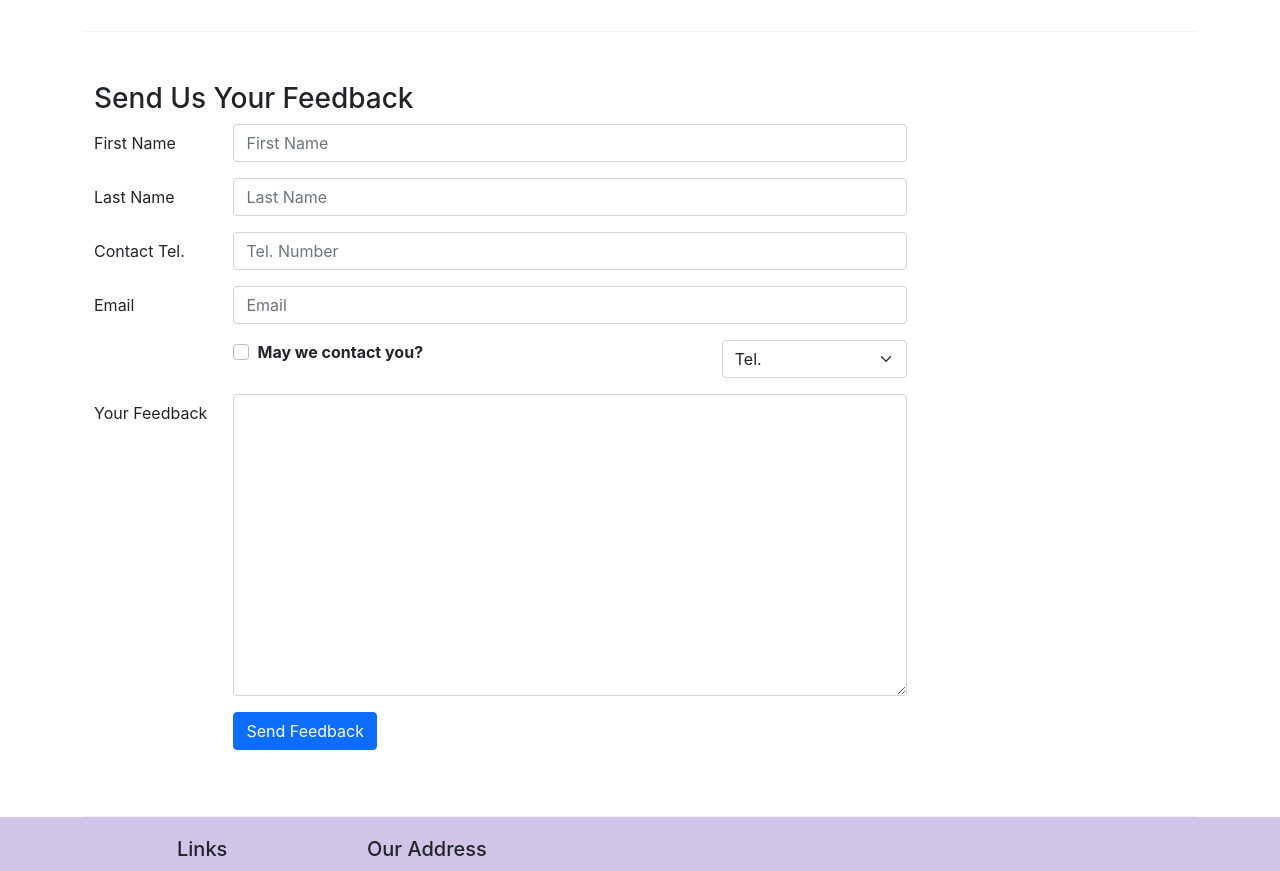
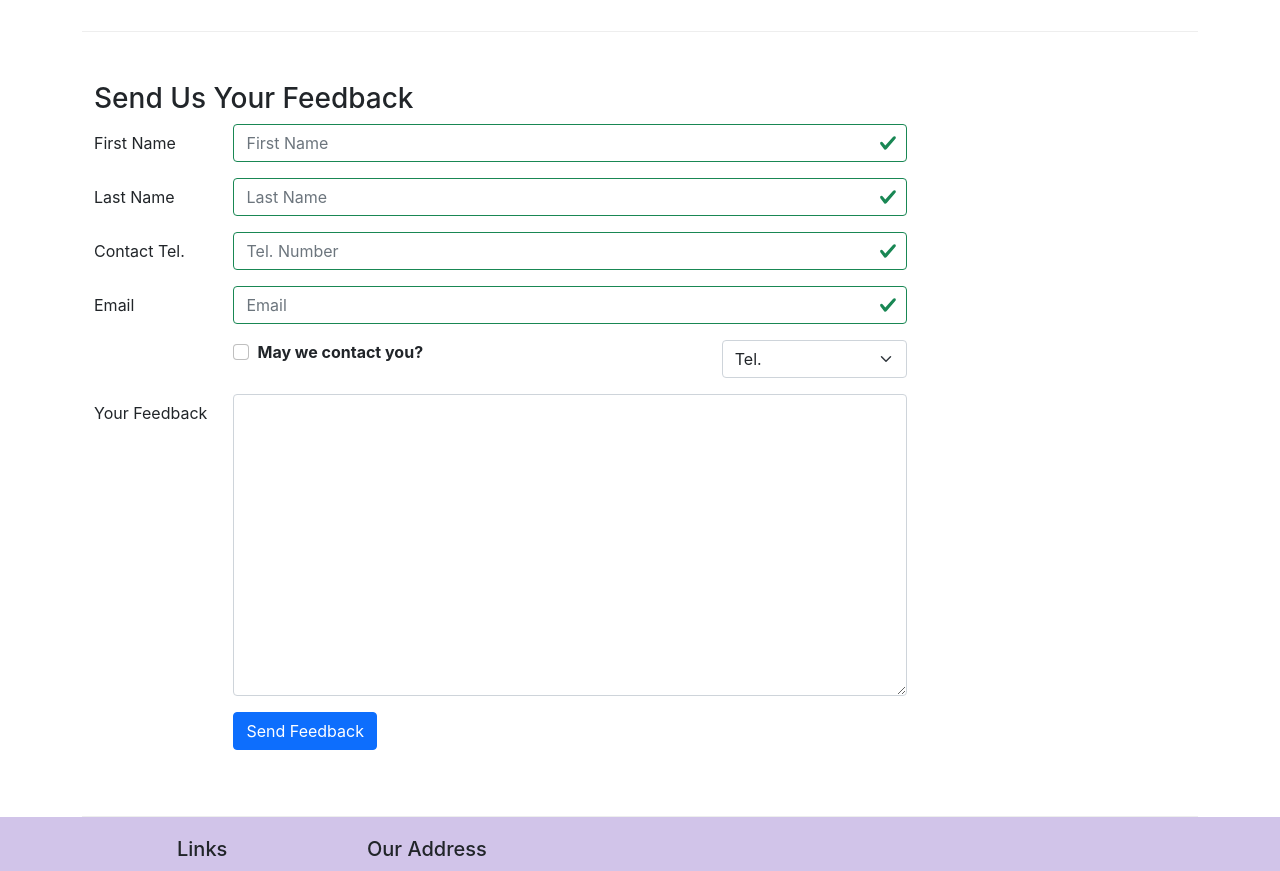
Before and after one commit to MrKenobii/Confusion-App-with-React, a React (Create React App) app: page /contactus in a window 1280 px wide. Shown: the part 940-1811 px from the top of the page. Built offline with nearby package versions, Linux system fonts and the light colour scheme.

Commit message:
controlled form validation

```diff
--- a/src/components/ContactComponent.js
+++ b/src/components/ContactComponent.js
@@ -8,37 +8,88 @@
   Label,
   Input,
   Col,
+  Row,
+  FormFeedback,
 } from "reactstrap";
 import { Link } from "react-router-dom";
 class Contact extends Component {
-  constructor(props){
+  constructor(props) {
     super(props);
-    this.state ={
-      firstname: '',
-      lastname: '',
-      telnum: '',
-      email: '',
+    this.state = {
+      firstname: "",
+      lastname: "",
+      telnum: "",
+      email: "",
       agree: false,
-      contactType: 'Tel.',
-      message: ''
-    }
-    this.handleSubmit= this.handleSubmit.bind(this);
-    this.handleInputChange= this.handleInputChange.bind(this);
+      contactType: "Tel.",
+      message: "",
+      touched: {
+        firstname: false,
+        lastname: false,
+        telnum: false,
+        email: false,
+      },
+    };
+    this.handleSubmit = this.handleSubmit.bind(this);
+    this.handleInputChange = this.handleInputChange.bind(this);
+    this.handleBlur = this.handleBlur.bind(this);
   }
   handleInputChange(event) {
     const target = event.target;
-    const value = target.type === 'checkbox' ? target.checked: target.value;
+    const value = target.type === "checkbox" ? target.checked : target.value;
     const name = target.name;
     this.setState({
-      [name] : value
+      [name]: value,
     });
   }
-  handleSubmit(event){
+  handleSubmit(event) {
     console.log("Current State is:" + JSON.stringify(this.state));
     alert("Current State is:" + JSON.stringify(this.state));
     event.preventDefault();
   }
+  handleBlur = (field) => (evt) => {
+    this.setState({
+      touched: { ...this.state.touched, [field]: true },
+    });
+  };
+  validate(firstname, lastname, telnum, email) {
+    const errors = {
+      firstname: "",
+      lastname: "",
+      telnum: "",
+      email: "",
+    };
+    if (this.state.touched.firstname && firstname.length < 3) {
+      errors.firstname =
+        "First Name should be greater or equal than 3 characters";
+    } else if (this.state.touched.firstname && firstname.length > 20) {
+      errors.firstname =
+        "First Name should be less or equal than 20 characters";
+    } else if (this.state.touched.lastname && lastname.length < 3) {
+      errors.lastname =
+        "Last Name should be greater or equal than 3 characters";
+    } else if (this.state.touched.lastname && lastname.length > 20) {
+      errors.lastname = "Last Name should be less or equal than 20 characters";
+    }
+    const reg = /^\d+$/;
+    if (this.state.touched.telnum && !reg.test(telnum)) {
+      errors.telnum = "Tel. Number should be only numbers";
+    }
+    if (
+      this.state.touched.email &&
+      email.split("").filter((x) => x === "@").length !== 1
+    ) {
+      errors.email = "Email should contain a @";
+    }
+    return errors;
+  }
   render() {
+    const errors = this.validate(
+      this.state.firstname,
+      this.state.lastname,
+      this.state.telnum,
+      this.state.email
+    );
     return (
       <div className="container">
         <div className="row">
@@ -106,53 +157,124 @@
           <div className="col-12 col-md-9">
             <Form onSubmit={this.handleSubmit}>
               <FormGroup row>
-                <Label htmlFor="firstname" md={2}>First Name</Label>
+                <Label htmlFor="firstname" md={2}>
+                  First Name
+                </Label>
                 <Col md={10}>
-                  <Input type="text" id="firstname" name="firstname" placeholder="First Name" value={this.state.firstname} onChange={this.handleInputChange} />
+                  <Input
+                    type="text"
+                    id="firstname"
+                    name="firstname"
+                    placeholder="First Name"
+                    value={this.state.firstname}
+                    valid={errors.firstname === ''}
+                    invalid={errors.firstname !== ''}
+                    onChange={this.handleInputChange}
+                    onBlur={this.handleBlur('firstname')}
+                  />
+                  <FormFeedback>{errors.firstname}</FormFeedback>
                 </Col>
               </FormGroup>
               <FormGroup row>
-                <Label htmlFor="lastname" md={2}>Last Name</Label>
+                <Label htmlFor="lastname" md={2}>
+                  Last Name
+                </Label>
                 <Col md={10}>
-                  <Input type="text" id="lastname" name="lastname" placeholder="Last Name" value={this.state.lastname} onChange={this.handleInputChange}/>
+                  <Input
+                    type="text"
+                    id="lastname"
+                    name="lastname"
+                    placeholder="Last Name"
+                    value={this.state.lastname}
+                    valid={errors.lastname === ''}
+                    invalid={errors.lastname !== ''}
+                    onChange={this.handleInputChange}
+                    onBlur={this.handleBlur('lastname')}
+                  />
+                  <FormFeedback>{errors.lastname}</FormFeedback>
                 </Col>
               </FormGroup>
               <FormGroup row>
-                <Label htmlFor="telnum" md={2}>Contact Tel.</Label>
+                <Label htmlFor="telnum" md={2}>
+                  Contact Tel.
+                </Label>
                 <Col md={10}>
-                  <Input type="tel" id="telnum" name="telnum" placeholder="Tel. Number" value={this.state.telnum} onChange={this.handleInputChange}/>
+                  <Input
+                    type="tel"
+                    id="telnum"
+                    name="telnum"
+                    placeholder="Tel. Number"
+                    value={this.state.telnum}
+                    valid={errors.telnum === ''}
+                    invalid={errors.telnum !== ''}
+                    onChange={this.handleInputChange}
+                    onBlur={this.handleBlur('telnum')}
+                  />
+                  <FormFeedback>{errors.telnum}</FormFeedback>
                 </Col>
               </FormGroup>
               <FormGroup row>
-                <Label htmlFor="email" md={2}>Email</Label>
+                <Label htmlFor="email" md={2}>
+                  Email
+                </Label>
                 <Col md={10}>
-                  <Input type="email" id="email" name="email" placeholder="Email" value={this.state.email} onChange={this.handleInputChange}/>
+                  <Input
+                    type="email"
+                    id="email"
+                    name="email"
+                    placeholder="Email"
+                    value={this.state.email}
+                    valid={errors.email === ''}
+                    invalid={errors.email !== ''}
+                    onChange={this.handleInputChange}
+                    onBlur={this.handleBlur('email')}
+                  />
+                  <FormFeedback>{errors.email}</FormFeedback>
                 </Col>
               </FormGroup>
               <FormGroup row>
-                <Col md={{size:6,offset:2}}>
+                <Col md={{ size: 6, offset: 2 }}>
                   <FormGroup check>
                     <Label check>
-                      <Input type="checkbox" name="agree" checked={this.state.agree} onChange={this.handleInputChange}/> {' '}
+                      <Input
+                        type="checkbox"
+                        name="agree"
+                        checked={this.state.agree}
+                        onChange={this.handleInputChange}
+                      />{" "}
                       <strong>May we contact you?</strong>
                     </Label>
                   </FormGroup>
                 </Col>
-                <Col md={{size:3,offset:1}}>
-                  <Input type="select" name="contactType" value={this.state.contactType} onChange={this.handleInputChange}>
+                <Col md={{ size: 3, offset: 1 }}>
+                  <Input
+                    type="select"
+                    name="contactType"
+                    value={this.state.contactType}
+                    onChange={this.handleInputChange}
+                  >
                     <option>Tel.</option>
                     <option>Email</option>
                   </Input>
                 </Col>
               </FormGroup>
               <FormGroup row>
-                <Label htmlFor="message" md={2}>Your Feedback</Label>
+                <Label htmlFor="message" md={2}>
+                  Your Feedback
+                </Label>
                 <Col md={10}>
-                  <Input type="textarea" id="message" name="message" rows="12" value={this.state.message} onChange={this.handleInputChange}/>
+                  <Input
+                    type="textarea"
+                    id="message"
+                    name="message"
+                    rows="12"
+                    value={this.state.message}
+                    onChange={this.handleInputChange}
+                  />
                 </Col>
               </FormGroup>
               <FormGroup row>
-                <Col md={{size:10,offset:2}}>
+                <Col md={{ size: 10, offset: 2 }}>
                   <Button type="submit" color="primary">
                     Send Feedback
                   </Button>
```
